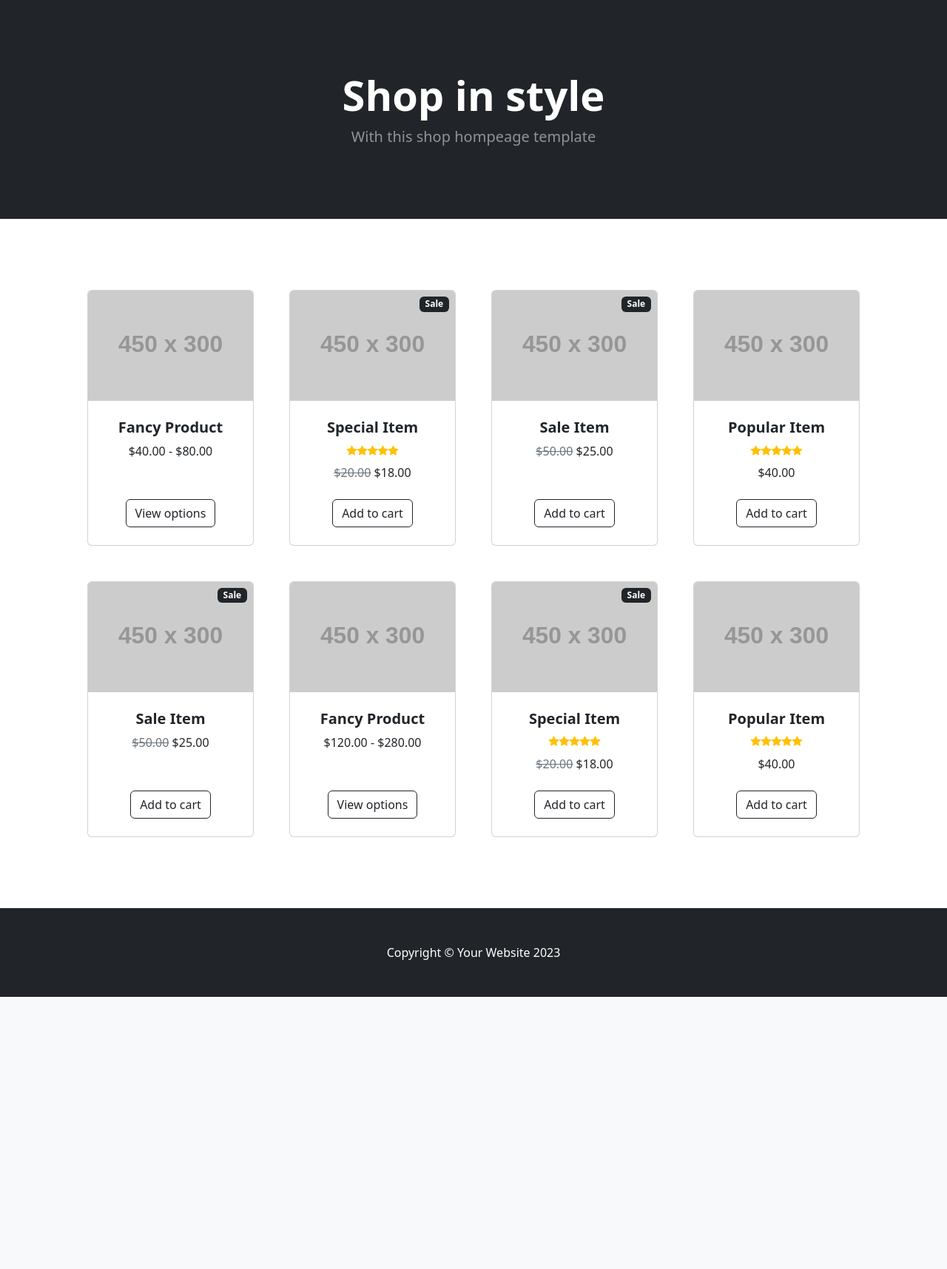
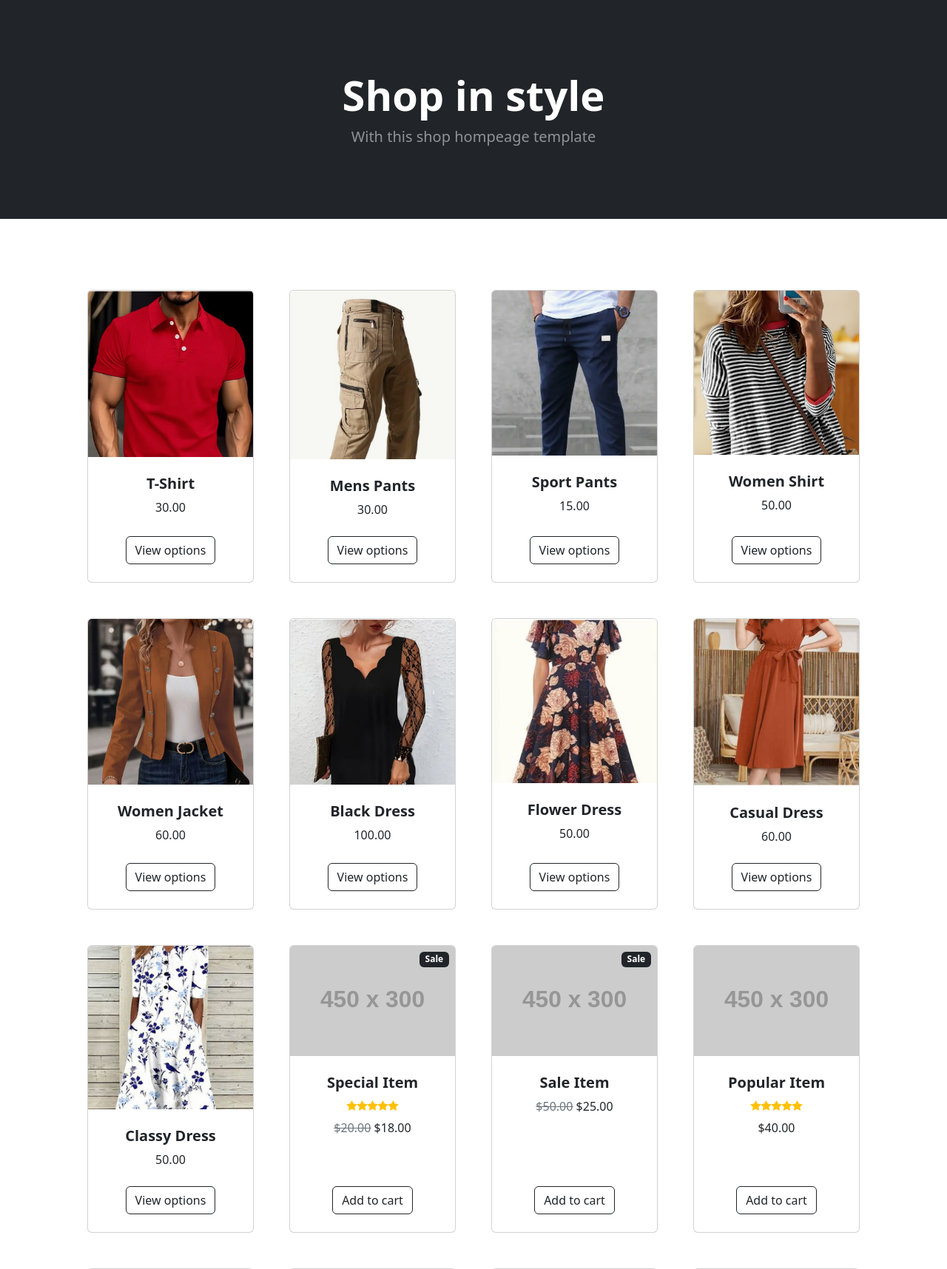
Before and after one commit to mohammedeloon/Django_Ecommerce, a Django app: page / in a window 1280 px wide. Shown: the part 57-1773 px from the top of the page at 74% size. Before the commit the page ends 1405 px from the top, so only its background shows below. Run offline with Django 5.2, Linux system fonts and the light colour scheme; data comes from the database, SQL or seed files in the repository; grey boxes labelled with a size stand in for pictures from a placeholder-image service; some libraries are stand-ins or nearby versions.

Commit message:
presenting products in a dynamic way

```diff
--- a/ecom/store/templates/index.html
+++ b/ecom/store/templates/index.html
@@ -58,25 +58,31 @@
         <section class="py-5">
             <div class="container px-4 px-lg-5 mt-5">
                 <div class="row gx-4 gx-lg-5 row-cols-2 row-cols-md-3 row-cols-xl-4 justify-content-center">
+
+                    {% for product in products %}
+
                     <div class="col mb-5">
                         <div class="card h-100">
                             <!-- Product image-->
-                            <img class="card-img-top" src="https://dummyimage.com/450x300/dee2e6/6c757d.jpg" alt="..." />
+                            <img class="card-img-top" src="{{ product.image.url }}" alt="..." />
                             <!-- Product details-->
                             <div class="card-body p-4">
                                 <div class="text-center">
                                     <!-- Product name-->
-                                    <h5 class="fw-bolder">Fancy Product</h5>
+                                    <h5 class="fw-bolder">{{ product.name}}</h5>
                                     <!-- Product price-->
-                                    $40.00 - $80.00
+                                    {{ product.price }}
                                 </div>
                             </div>
                             <!-- Product actions-->
                             <div class="card-footer p-4 pt-0 border-top-0 bg-transparent">
-                                <div class="text-center"><a class="btn btn-outline-dark mt-auto" href="#">View options</a></div>
-                            </div>
+                                <div class="text-center"><a class="btn btn-outline-dark mt-auto" href="#">View options</a></div>                            </div>
+
                         </div>
+
                     </div>
+                    {% endfor %}
+
                     <div class="col mb-5">
                         <div class="card h-100">
                             <!-- Sale badge-->
--- a/ecom/store/views.py
+++ b/ecom/store/views.py
@@ -1,4 +1,6 @@
 from django.shortcuts import render
+from .models import Category, Product
 
 def index(request):
-    return render(request, 'index.html', {})
+    products = Product.objects.all()
+    return render(request, 'index.html', {'products':products})
```
